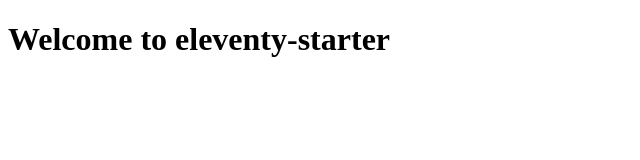
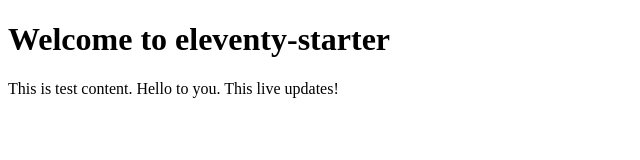
Before and after one commit to clottman/link-in-bio-11ty, an Eleventy site: page src/index.html in a window 1280 px wide. Shown: the whole page, without its empty margins (0-640 px from the left). Built offline with nearby package versions, Linux system fonts and the light colour scheme; Eleventy itself is replaced by a stand-in of ours; files that its build step writes are made by us from their sources.

Commit message:
🐲📍 Checkpoint ./src/index.html:2084434/19

```diff
--- a/package.json
+++ b/package.json
@@ -15,8 +15,7 @@
     "start": "eleventy --serve"
   },
   "dependencies": {
-    "http-server": "^0.10.0",
-    "@11ty/eleventy": "^0.3.5"
+    "@11ty/eleventy": "^0.5.4"
   },
   "license": "MIT"
 }
--- a/src/index.html
+++ b/src/index.html
@@ -5,3 +5,6 @@ title: "eleventy-starter"
 <h1>
 Welcome to {{ site.name }}
 </h1>
+<p>
+  This is test content. Hello to you. This live updates!
+</p>
```
Also changed, not shown: 1 other file.
